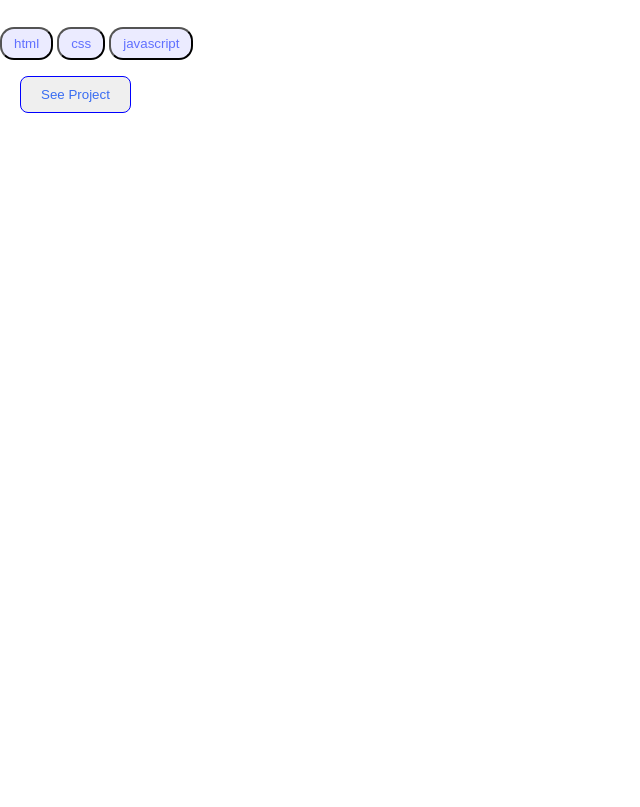
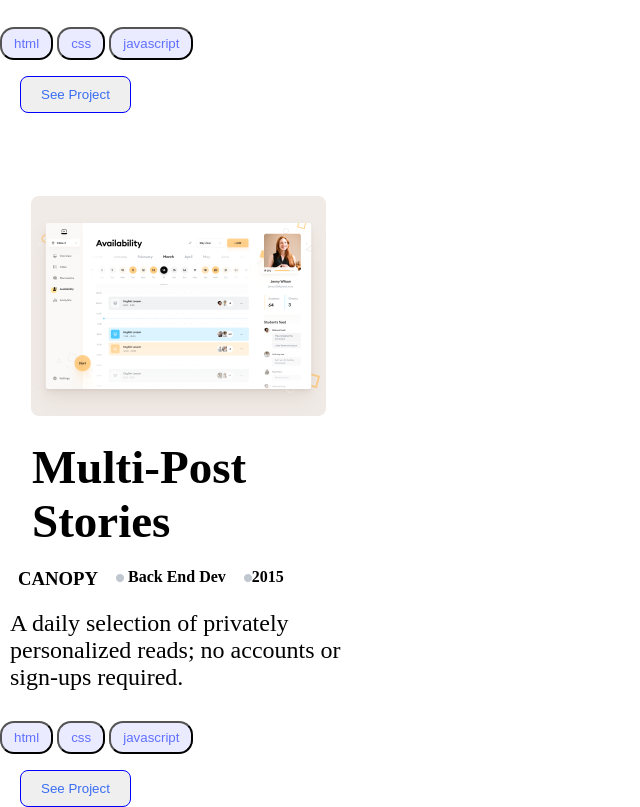
Before and after one commit to roshan-bajgain/Mobile-main, a website: page index.html in a window 1280 px wide. Shown: the part 527-1334 px from the top of the page, without its empty margins (0-640 px from the left). Before the commit the page ends 800 px from the top, so only its background shows below. Drawn offline with Linux system fonts and the light colour scheme.

Commit message:
Added prortfolia 2

```diff
--- a/index.html
+++ b/index.html
@@ -26,5 +26,26 @@
       </div>
       <button class="btn4" type="button">See Project</button>
   </Section>
+  <header>
+    <img class="img1" src="Snapshoot Portfolio (1).png" alt="Picture of Portfolio">
+  <Section>
+    <h1>Multi-Post<br> Stories</h1>
+    <div class="tag">
+      <h3>CANOPY</h3>
+      <h4><img src="Counter.png"> Back End Dev</h4>
+      <h4><img src="Counter.png">2015</h4>
+    </div>
+      <p class="para">
+        A daily selection of privately <br>personalized reads; no accounts or <br>sign-ups required.
+      </p>
+      <div class="btn">
+        <button class="btn1" type="button">html</button>
+        <button class="btn2" type="button">css</button>
+        <button class="btn3" type="button">javascript</button>
+      </div>
+      <button class="btn4" type="button">See Project</button>
+  </Section>
+  </header>
+
 </body>
 </html>
--- a/style.css
+++ b/style.css
@@ -77,3 +77,78 @@ h4 {
   border: 1px solid blue;
   border-radius: 8px;
 }
+
+.img1 {
+  margin-left: 31px;
+  margin-top: 83px;
+}
+
+h1 {
+  font-size: 47px;
+  margin-left: 32px;
+  margin-top: 20px;
+}
+
+h3 {
+  margin-left: 18px;
+  margin-top: 20px;
+}
+h4 {
+  margin-top: 20px;
+  margin-left: 18px;
+}
+
+.tag {
+  display: flex;
+}
+
+.num {
+  margin-left: 10px;
+  font-size: 15px;
+  color: #7A869A;
+}
+
+.para {
+  margin-top: 20px;
+  font-size: 24px;
+  margin-left: 10px;
+}
+
+.btn {
+  margin-top: 20px;
+  size: 50px;
+  justify-content: space-between;
+}
+
+.btn1 {
+  margin-top: 10px;
+  padding: 7px 12px;
+  background-color: #EBEBFF;
+  border-radius: 14px;
+  color: #6070FF;
+}
+
+.btn2 {
+  margin-top: 10px;
+  padding: 7px 12px;
+  background-color: #EBEBFF;
+  border-radius: 14px;
+  color: #6070FF;
+}
+
+.btn3 {
+  margin-top: 10px;
+  padding: 7px 12px;
+  background-color: #EBEBFF;
+  border-radius: 14px;
+  color: #6070FF;
+}
+
+.btn4 {
+  padding: 10px 20px;
+  color: #396DF2;
+  margin-top: 16px;
+  margin-left: 20px;
+  border: 1px solid blue;
+  border-radius: 8px;
+}
```
Also changed, not shown: Snapshoot Portfolio (1).png (added), Snapshoot Portfolio (2).png (added).
